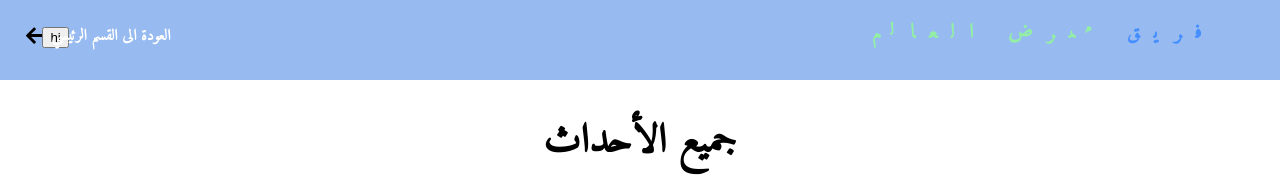
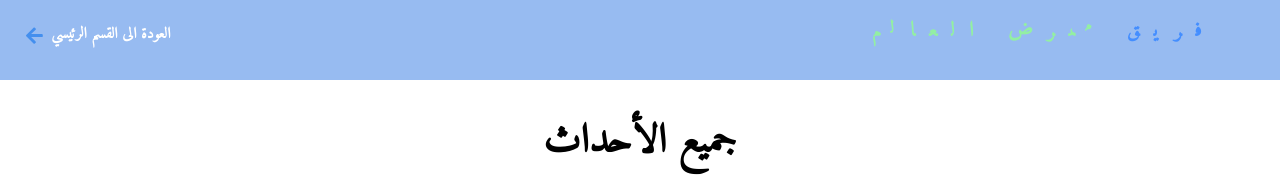
Before and after one commit to yaqootturman/nurse-of-the-world, a React (Create React App) app in the folder client/: page /home/news-and-event-section in a window 1280 px wide. Shown: the top 176 px of the page. Built offline with nearby package versions, Linux system fonts and the light colour scheme; a web font is replaced by a local one.

Commit message:
Add link to the icon to connect pages

```diff
--- a/client/src/Components/ChangeableComponents/SecondaryHeader/SecondaryHeader.js
+++ b/client/src/Components/ChangeableComponents/SecondaryHeader/SecondaryHeader.js
@@ -1,21 +1,16 @@
 import React, { Component } from 'react'
 import './secondaryHeader.css';
-import history from '../../../history';
-
+import { Link } from 'react-router-dom';
 export default class SecondartHeader extends Component {
-    handleClick(){
-        history.push('/')
-
-    }
     render(){
     return (
         <div className="secondary-header">
             <div className="left">
                 <div className="icon">
-                   <i className="fas fa-arrow-left fa-3x">
-                   </i>
-                   <button onClick={(e) =>this.handleClick(e)}>hi </button>
-
+                    <Link to='/home'>
+                        <i className="fas fa-arrow-left fa-3x">
+                        </i>
+                   </Link>
                 </div>
                 <h1>العودة الى القسم الرئيسي</h1>
             </div>
```
